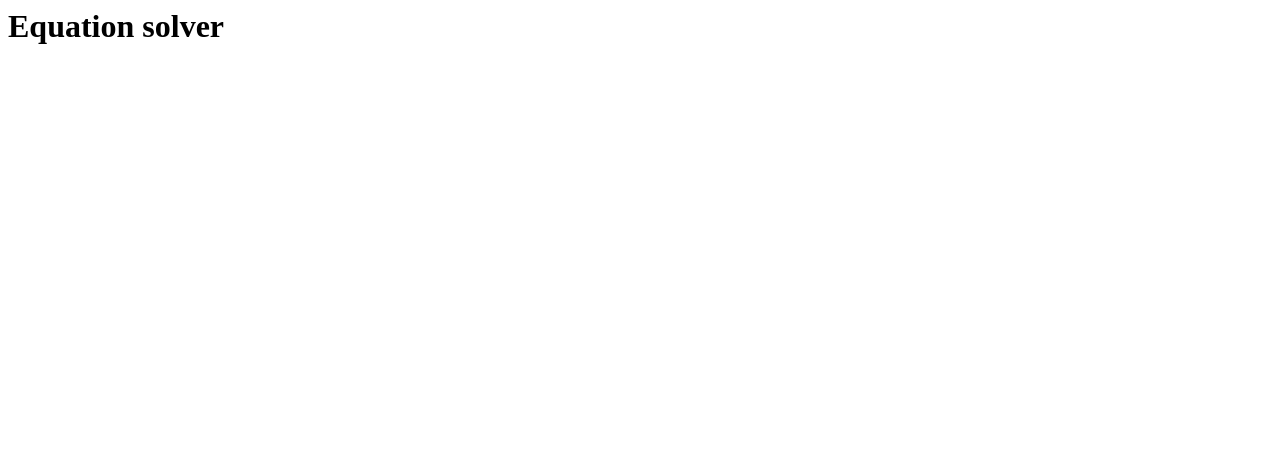
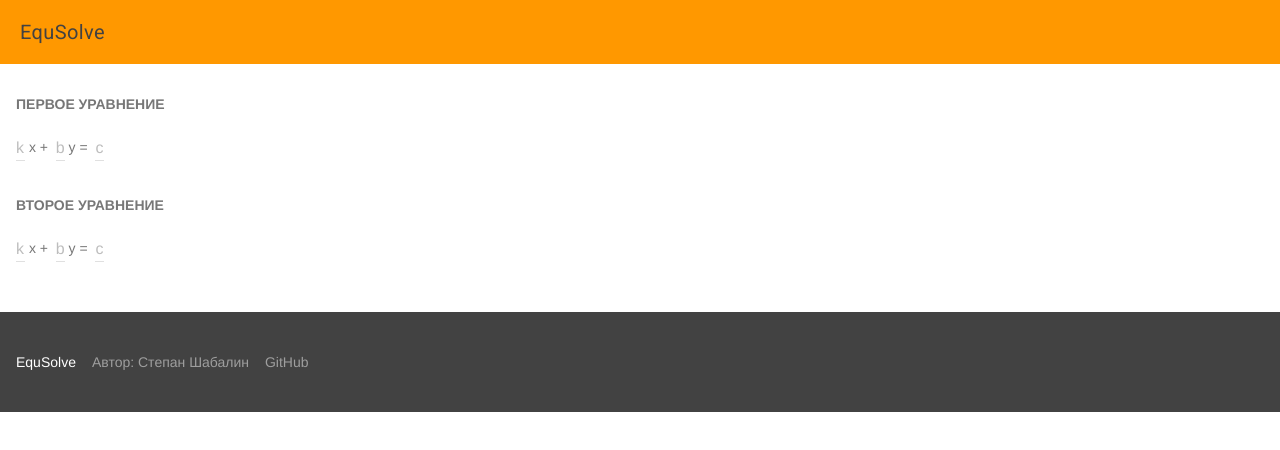
Before and after one commit to neverix/equsolve, a website built with webpack: page src/index.html in a window 1280 px wide. Built offline with nearby package versions, Linux system fonts and the light colour scheme.

Commit message:
added editable text

```diff
--- a/src/index.html
+++ b/src/index.html
@@ -1,10 +1,95 @@
+<html>
+
+<head>
+    <title>EquSolve</title>
+    <link rel="stylesheet" href="https://fonts.googleapis.com/icon?family=Material+Icons">
+    <link rel="stylesheet" href="https://code.getmdl.io/1.3.0/material.orange-pink.min.css">
+    <link rel="stylesheet" href="http://fonts.googleapis.com/css?family=Roboto:300,400,500,700" type="text/css">
+    <meta name="viewport" content="width=device-width, initial-scale=1.0">
+    <script defer src="https://code.getmdl.io/1.3.0/material.min.js"></script>
+</head>
+
 <body>
+    <div class="mdl-layout mdl-js-layout">
+        <header class="mdl-layout__header mdl-layout__header--scroll">
+            <div class="mdl-layout__header-row">
+                <!-- Title -->
+                <span class="mdl-layout-title">EquSolve</span>
+                <!-- Add spacer, to align navigation to the right -->
+                <div class="mdl-layout-spacer"></div>
+            </div>
+        </header>
 
-    <head>
-        <title>EquSolve</title>
-    </head>
+        <main class="mdl-layout__content">
+            <div class="page-content">
+                <div class="mdl-components-index-text mdl-grid">
+                    <div
+                        class="mdl-components-text docs-text-styling about-panel about-panel--text mdl-cell mdl-cell--12-col">
+                        <dl class="mdl-components-dl">
+                            <dt class="mdl-components-dt">ПЕРВОЕ УРАВНЕНИЕ</dt>
+                            <form action="#">
+                                <div class="mdl-textfield mdl-js-textfield number-input">
+                                    <input class="mdl-textfield__input" type="text" pattern="-?[0-9]*(\.[0-9]+)?"
+                                        id="k1">
+                                    <label class="mdl-textfield__label" for="k1">k</label>
+                                    <span class="mdl-textfield__error">Пожалуйста, введите число.</span>
+                                </div>
+                                x +&nbsp;
+                                <div class="mdl-textfield mdl-js-textfield number-input">
+                                    <input class="mdl-textfield__input" type="text" pattern="-?[0-9]*(\.[0-9]+)?"
+                                        id="b1">
+                                    <label class="mdl-textfield__label" for="b1">b</label>
+                                    <span class="mdl-textfield__error">Пожалуйста, введите число.</span>
+                                </div>
+                                y&nbsp;=&nbsp;
+                                <div class="mdl-textfield mdl-js-textfield number-input">
+                                    <input class="mdl-textfield__input" type="text" pattern="-?[0-9]*(\.[0-9]+)?"
+                                        id="c1">
+                                    <label class="mdl-textfield__label" for="c1">c</label>
+                                    <span class="mdl-textfield__error">Пожалуйста, введите число.</span>
+                                </div>
+                            </form>
+                            <dt class="mdl-components-dt">ВТОРОЕ УРАВНЕНИЕ</dt>
+                            <form action="#">
+                                <div class="mdl-textfield mdl-js-textfield number-input">
+                                    <input class="mdl-textfield__input" type="text" pattern="-?[0-9]*(\.[0-9]+)?"
+                                        id="k2">
+                                    <label class="mdl-textfield__label" for="k2">k</label>
+                                    <span class="mdl-textfield__error">Пожалуйста, введите число.</span>
+                                </div>
+                                x +&nbsp;
+                                <div class="mdl-textfield mdl-js-textfield number-input">
+                                    <input class="mdl-textfield__input" type="text" pattern="-?[0-9]*(\.[0-9]+)?"
+                                        id="b2">
+                                    <label class="mdl-textfield__label" for="b2">b</label>
+                                    <span class="mdl-textfield__error">Пожалуйста, введите число.</span>
+                                </div>
+                                y&nbsp;=&nbsp;
+                                <div class="mdl-textfield mdl-js-textfield number-input">
+                                    <input class="mdl-textfield__input" type="text" pattern="-?[0-9]*(\.[0-9]+)?"
+                                        id="c2">
+                                    <label class="mdl-textfield__label" for="c2">c</label>
+                                    <span class="mdl-textfield__error">Пожалуйста, введите число.</span>
+                                </div>
+                            </form>
+                        </dl>
+                    </div>
+                </div>
+            </div>
 
-    <body>
-        <h1>Equation solver</h1>
-    </body>
+            <footer class="mdl-mini-footer">
+                <div class="mdl-mini-footer__left-section">
+                    <div class="mdl-logo">EquSolve</div>
+                    <ul class="mdl-mini-footer__link-list">
+                        <li>Автор: Степан Шабалин</li>
+                        <li><a href="https://github.com/neverix">GitHub</a></li>
+                    </ul>
+                </div>
+            </footer>
+    </div>
+    </main>
+    </div>
+
 </body>
+
+</html>
--- /dev/null
+++ b/src/index.scss
@@ -0,0 +1,11 @@
+.mdl-layout__header-row {
+  padding: 0 20px;
+}
+
+.number-input {
+  width: 9px;
+}
+
+.mdl-components-dl {
+  color: #777777;
+}
--- a/src/index.ts
+++ b/src/index.ts
@@ -0,0 +1,23 @@
+import "./index.scss"
+
+const numberInput = document.getElementsByClassName("number-input")
+const numberOutput = document.getElementsByClassName("number-output")
+addAutoResize(numberInput)
+addAutoResize(numberOutput)
+
+function addAutoResize(elements: HTMLCollection) {
+    for (let i = 0; i < elements.length; i++) {
+        const element = elements.item(i) as HTMLDivElement
+        const initialWidth = element.clientWidth
+        const input = element.getElementsByTagName("input").item(0)
+
+        const onEvent = () => {
+            element.style.width = (initialWidth * input.value.length).toString() + "px"
+            if (input.value.length == 0) {
+                element.style.width = initialWidth + "px"
+            }
+        }
+        onEvent()
+        input.onkeyup = onEvent
+    }
+}
```
